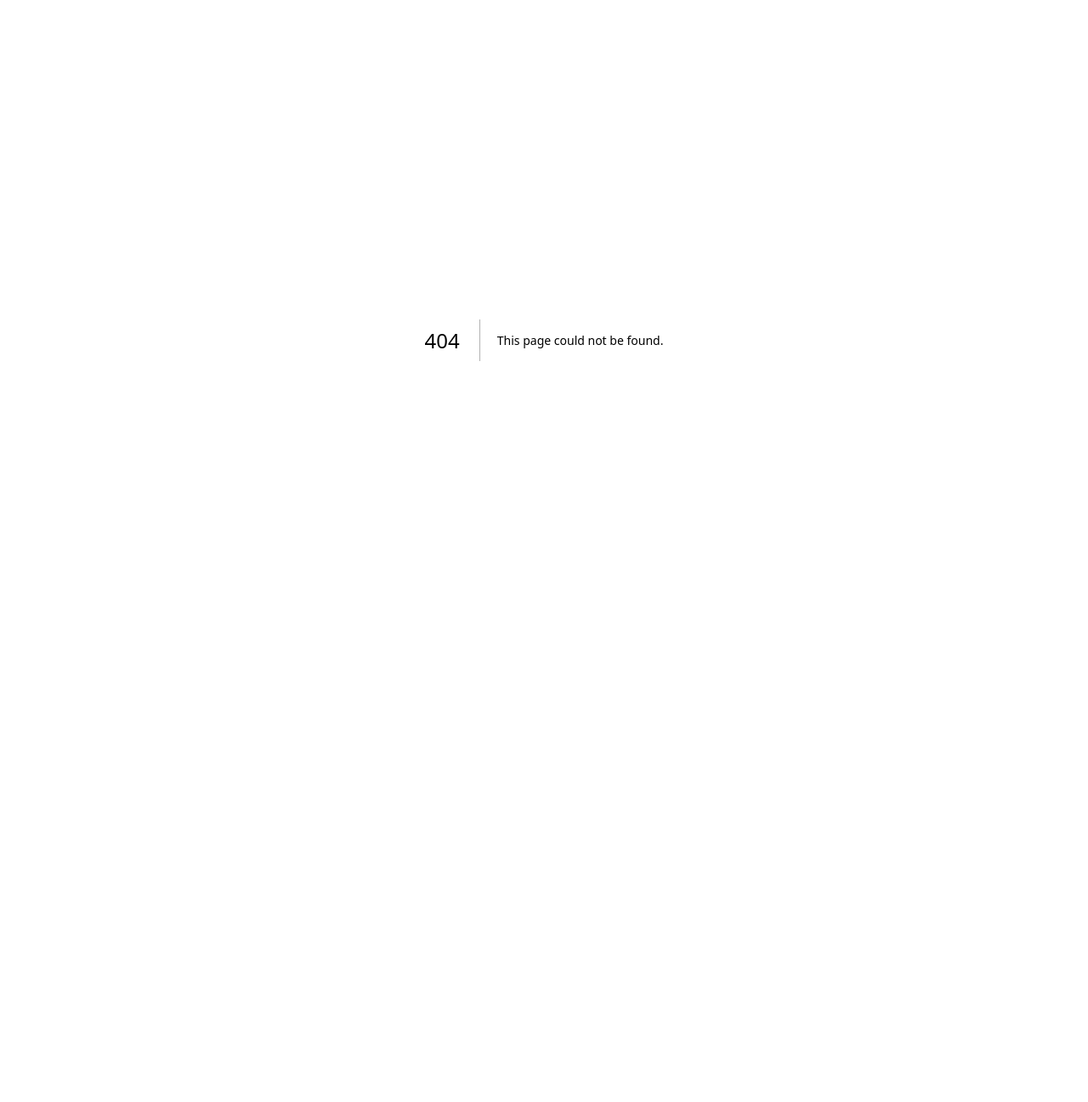
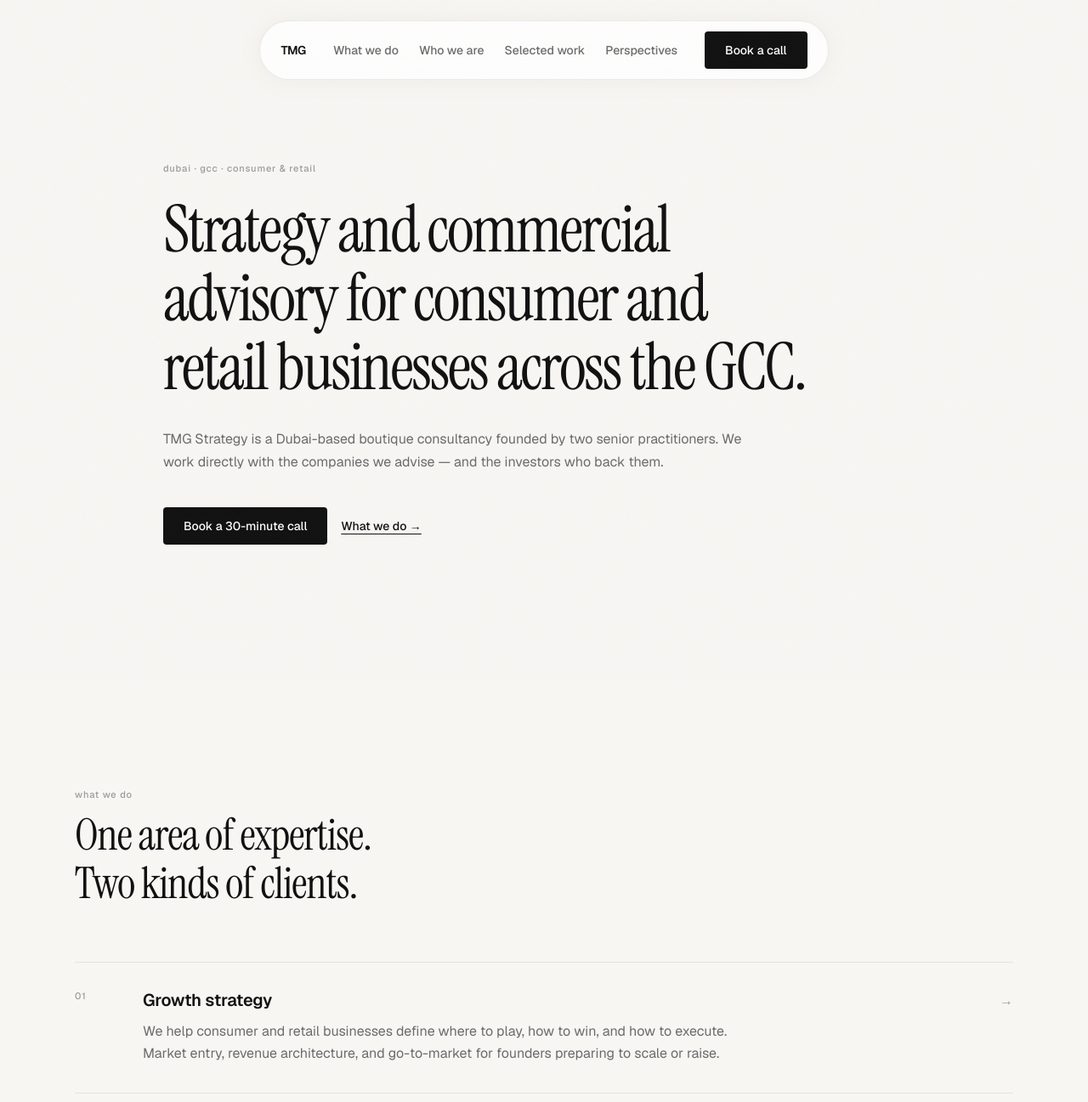
Before and after one commit to Mgao77/tmg-strategy-website, a Next.js app: page /en in a window 1280 px wide. Before the commit this address had no page. Shown: the top 1297 px of the page at 85% size. Before the commit the page ends 800 px from the top, so only its background shows below. Built offline with nearby package versions, Linux system fonts and the light colour scheme.

Commit message:
feat: assemble homepage from all sections

```diff
--- /dev/null
+++ b/src/app/[locale]/page.tsx
@@ -0,0 +1,34 @@
+import type { Metadata } from 'next'
+import Hero from '@/components/sections/Hero'
+import HomeServices from '@/components/sections/HomeServices'
+import WhyTMG from '@/components/sections/WhyTMG'
+import HomeWork from '@/components/sections/HomeWork'
+import HomeFounders from '@/components/sections/HomeFounders'
+import PerspectivesTeaser from '@/components/sections/PerspectivesTeaser'
+import ClosingCTA from '@/components/sections/ClosingCTA'
+
+export const metadata: Metadata = {
+  title: 'TMG Strategy | Strategy Consulting Firm in Dubai',
+  description:
+    'Dubai consultancy specialising in growth strategy, commercial due diligence, and transformation for consumer, retail, and PE clients across the GCC.',
+  openGraph: {
+    title: 'TMG Strategy | Strategy Consulting Firm in Dubai',
+    description:
+      'Dubai consultancy specialising in growth strategy, commercial due diligence, and transformation for consumer, retail, and PE clients across the GCC.',
+    images: [{ url: '/og-image.png', width: 1200, height: 630 }],
+  },
+}
+
+export default function HomePage() {
+  return (
+    <>
+      <Hero />
+      <HomeServices />
+      <WhyTMG />
+      <HomeWork />
+      <HomeFounders />
+      <PerspectivesTeaser />
+      <ClosingCTA />
+    </>
+  )
+}
```
